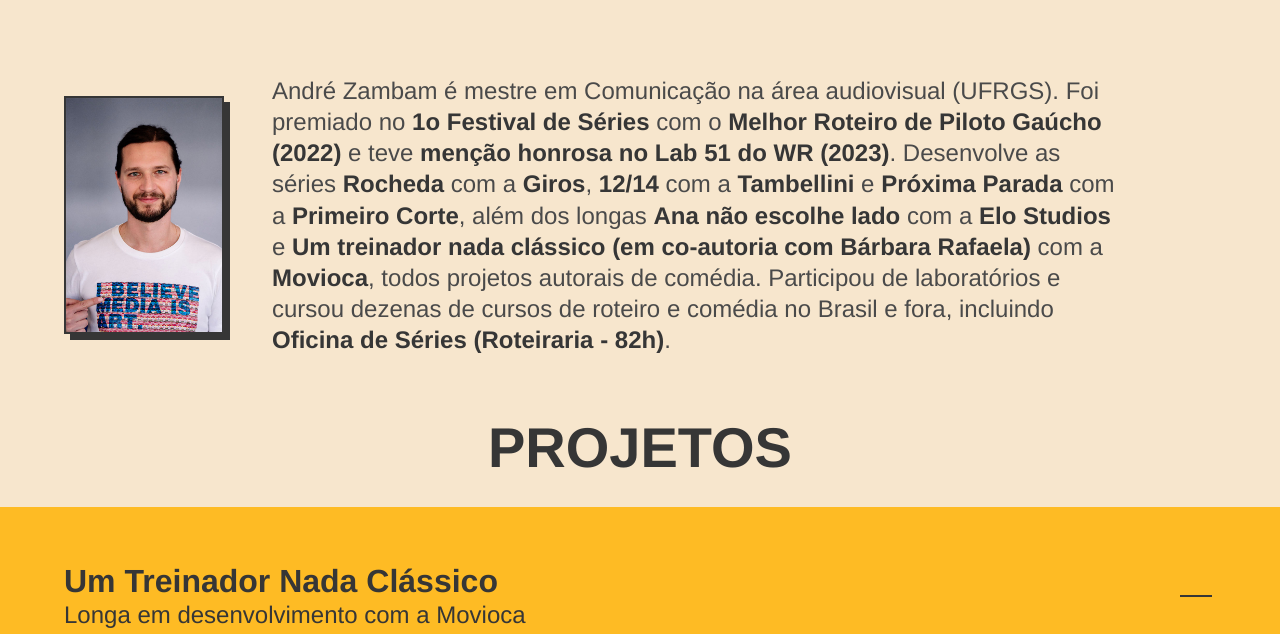
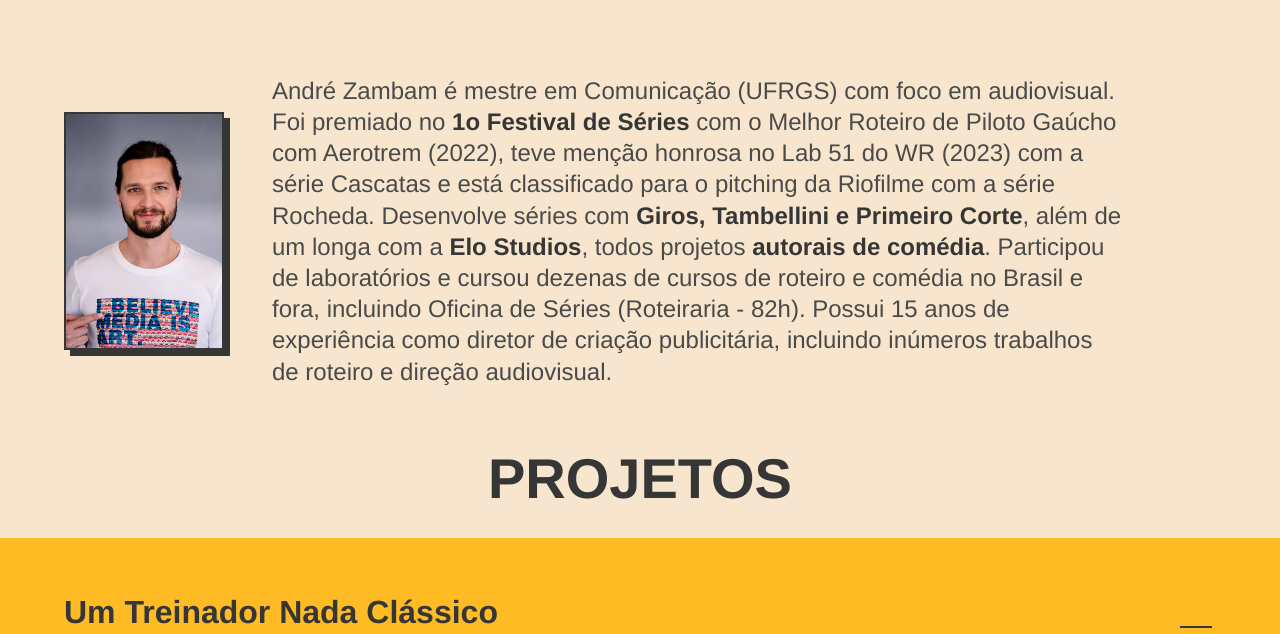
Before and after one commit to nicolorenzo/zambam, a website: page index.html in a window 1280 px wide. Shown: the part 304-938 px from the top of the page. Drawn offline with Linux system fonts and the light colour scheme; a web font is replaced by a local one.

Commit message:
Alteração de texto

```diff
--- a/index.html
+++ b/index.html
@@ -40,26 +40,19 @@
             </div>
             <div class="column is-9 name">
               <p class="is-size-4">
-                André Zambam é mestre em Comunicação na área audiovisual
-                (UFRGS). Foi premiado no
-                <strong>1o Festival de Séries</strong> com o
-                <strong>Melhor Roteiro de Piloto Gaúcho (2022)</strong> e teve
-                <strong>menção honrosa no Lab 51 do WR (2023)</strong>.
-                Desenvolve as séries <strong>Rocheda</strong> com a
-                <strong>Giros</strong>, <strong>12/14</strong> com a
-                <strong>Tambellini</strong> e
-                <strong>Próxima Parada</strong> com a
-                <strong>Primeiro Corte</strong>, além dos longas
-                <strong>Ana não escolhe lado</strong> com a
-                <strong>Elo Studios</strong> e
-                <strong
-                  >Um treinador nada clássico (em co-autoria com Bárbara
-                  Rafaela)</strong
-                >
-                com a <strong>Movioca</strong>, todos projetos autorais de
-                comédia. Participou de laboratórios e cursou dezenas de cursos
-                de roteiro e comédia no Brasil e fora, incluindo
-                <strong>Oficina de Séries (Roteiraria - 82h)</strong>.
+                André Zambam é mestre em Comunicação (UFRGS) com foco em
+                audiovisual. Foi premiado no
+                <strong>1o Festival de Séries</strong> com o Melhor Roteiro de
+                Piloto Gaúcho com Aerotrem (2022), teve menção honrosa no Lab 51
+                do WR (2023) com a série Cascatas e está classificado para o
+                pitching da Riofilme com a série Rocheda. Desenvolve séries com
+                <strong>Giros, Tambellini e Primeiro Corte</strong>, além de um
+                longa com a <strong>Elo Studios</strong>, todos projetos
+                <strong>autorais de comédia</strong>. Participou de laboratórios
+                e cursou dezenas de cursos de roteiro e comédia no Brasil e
+                fora, incluindo Oficina de Séries (Roteiraria - 82h). Possui 15
+                anos de experiência como diretor de criação publicitária,
+                incluindo inúmeros trabalhos de roteiro e direção audiovisual.
               </p>
             </div>
           </div>
@@ -83,7 +76,8 @@
                   <div class="column">
                     <h3 class="title is-3 mb-0">Um Treinador Nada Clássico</h3>
                     <p class="has-text-dark is-size-4">
-                      Longa em desenvolvimento com a Movioca
+                      Em co-autoria com Bárbara Rafaela, ideia original e
+                      argumento em processo de venda.
                     </p>
                   </div>
                   <div class="column is-narrow accordion-icon">
@@ -169,7 +163,8 @@
                   <div class="column">
                     <h3 class="has-text-white title is-3 mb-0">Rocheda</h3>
                     <p class="is-size-4">
-                      Série em desenvolvimento com a Giros Filmes
+                      Série em desenvolvimento com a Giros Filmes (classificada
+                      entre os 10 melhores para o pitching da RioFilme)
                     </p>
                   </div>
                   <div class="column is-narrow accordion-icon">
@@ -180,17 +175,18 @@
                 <div class="content mb-5">
                   <h4 class="has-text-white title is-4 mb-0">Logline</h4>
                   <p class="is-size-4">
-                    Esfregue ozólho porque é isso mesmo, a famosa Manhattan
-                    ganhou cinco quilômetros ao Sul, com a forma todinha de
-                    Rocheda, as casas, os prédios, as praças, tudo. E claro que
-                    os moradores foram no pacote.
-                  </p>
-                  <p class="is-size-4">
                     A miúda cidade de Rocheda acordou diferente: foi
                     teletransportada pra parte de cima do mundo e virou um
                     “puxadinho” de Nova Iorque. Agora, o rochedense menos
                     confiável de todos tenta desvendar o fenômeno enquanto a
                     cidade pira com as consequências de sua nova geografia.
+                  </p>
+                  <h4 class="title is-4 mb-0">Sinopse</h4>
+                  <p class="is-size-4">
+                    Esfregue ozólho porque é isso mesmo, a famosa Manhattan
+                    ganhou cinco quilômetros ao Sul, com a forma todinha de
+                    Rocheda, as casas, os prédios, as praças, tudo. E claro que
+                    os moradores foram no pacote.
                   </p>
                   <p class="is-size-4">
                     Enquanto o noticiário se volta pro fenômeno, o mundo conhece
```
